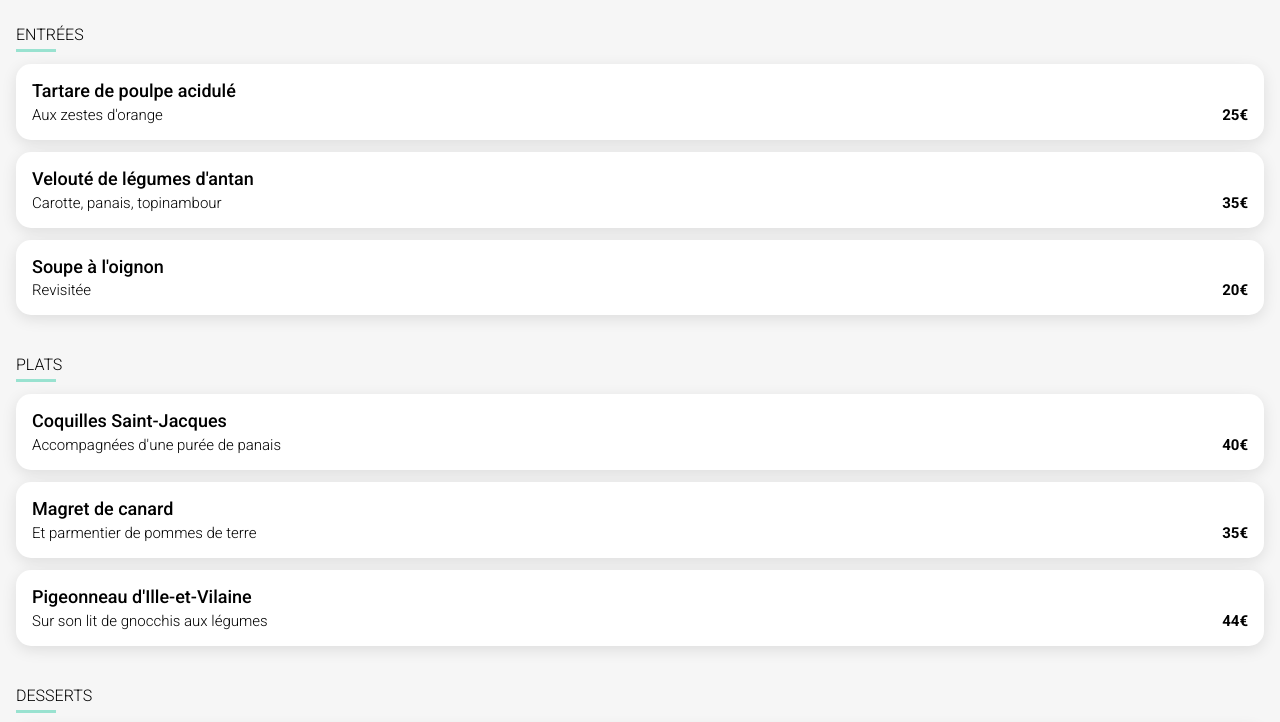
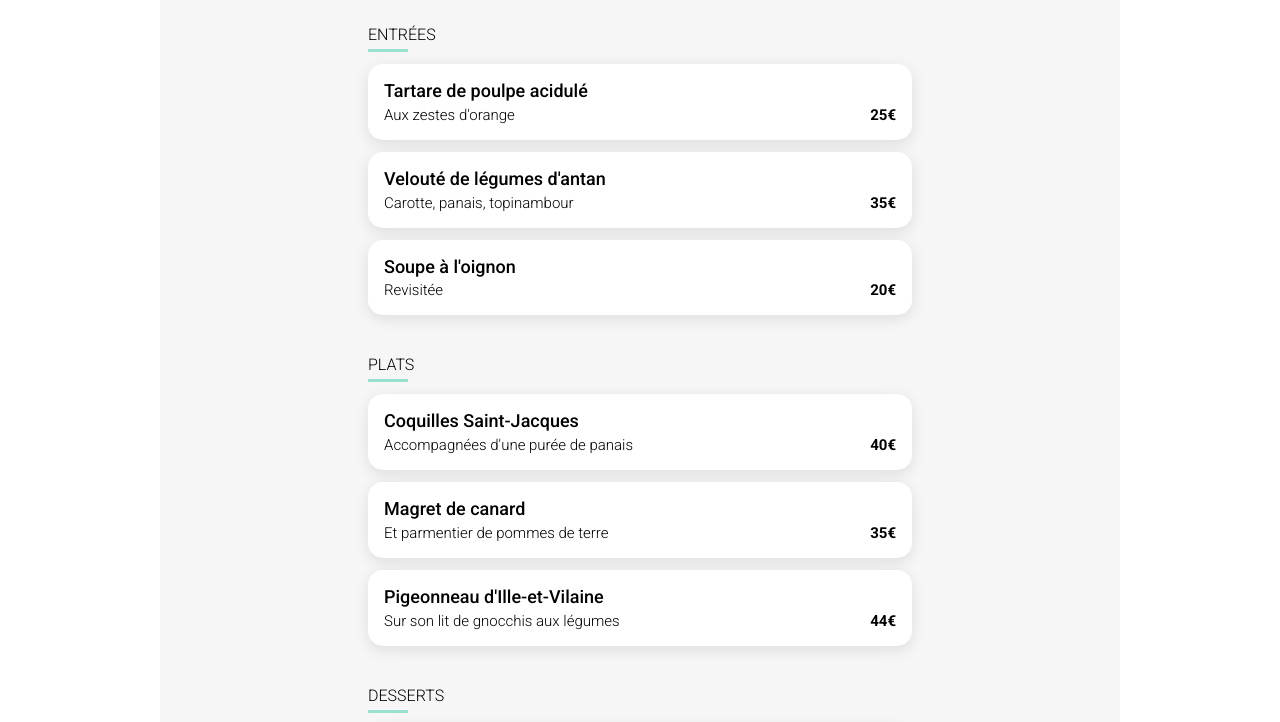
Before and after one commit to NicolasOsborne/oc-projet-4, a plain HTML site: page restaurants/a-la-francaise.html in a window 1280 px wide. Shown: the part 362-1084 px from the top of the page. Drawn offline with Linux system fonts and the light colour scheme; a web font is replaced by a local one.

Commit message:
Responsive desktop sur pages restaurants

```diff
--- a/sass/pages/_restaurant.scss
+++ b/sass/pages/_restaurant.scss
@@ -6,6 +6,11 @@
   gap: 2.5rem;
   margin-top: -3.75rem;
   padding-bottom: 2.5rem;
+
+  @include desktop {
+    width: 75%;
+    margin: -3.75rem auto 0 auto;
+  }
 }
 
 .restaurant-name {
@@ -18,6 +23,11 @@
   position: relative;
   background-color: $background-grey;
 
+  @include desktop {
+    justify-content: space-around;
+    gap: 1.5rem;
+  }
+
   h1 {
     @include title-font;
     font-size: 28px;
@@ -29,6 +39,11 @@
     top: 2.5rem;
     right: 2.5rem;
     font-size: 22px;
+
+    @include desktop {
+      margin-right: 26%;
+      right: 0;
+    }
   }
 }
 
@@ -38,6 +53,12 @@
   justify-content: center;
   padding: 0 1rem;
   gap: 2.5rem;
+
+  @include desktop {
+    width: 60%;
+    align-content: center;
+    margin: auto;
+  }
 }
 
 $slide-in-duration: 1000ms;
```
Also changed, not shown: assets/styles/main.css, 1 other file.
